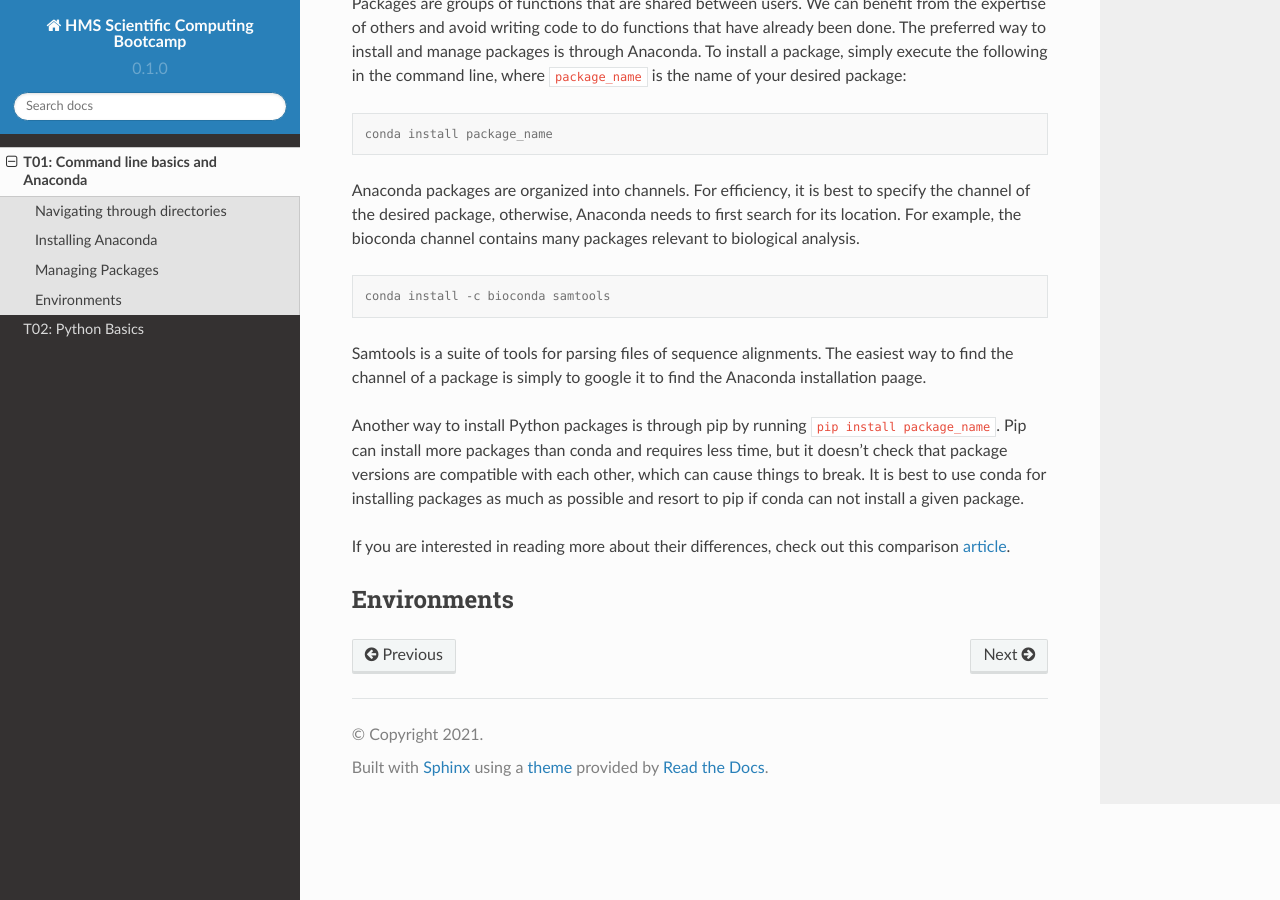
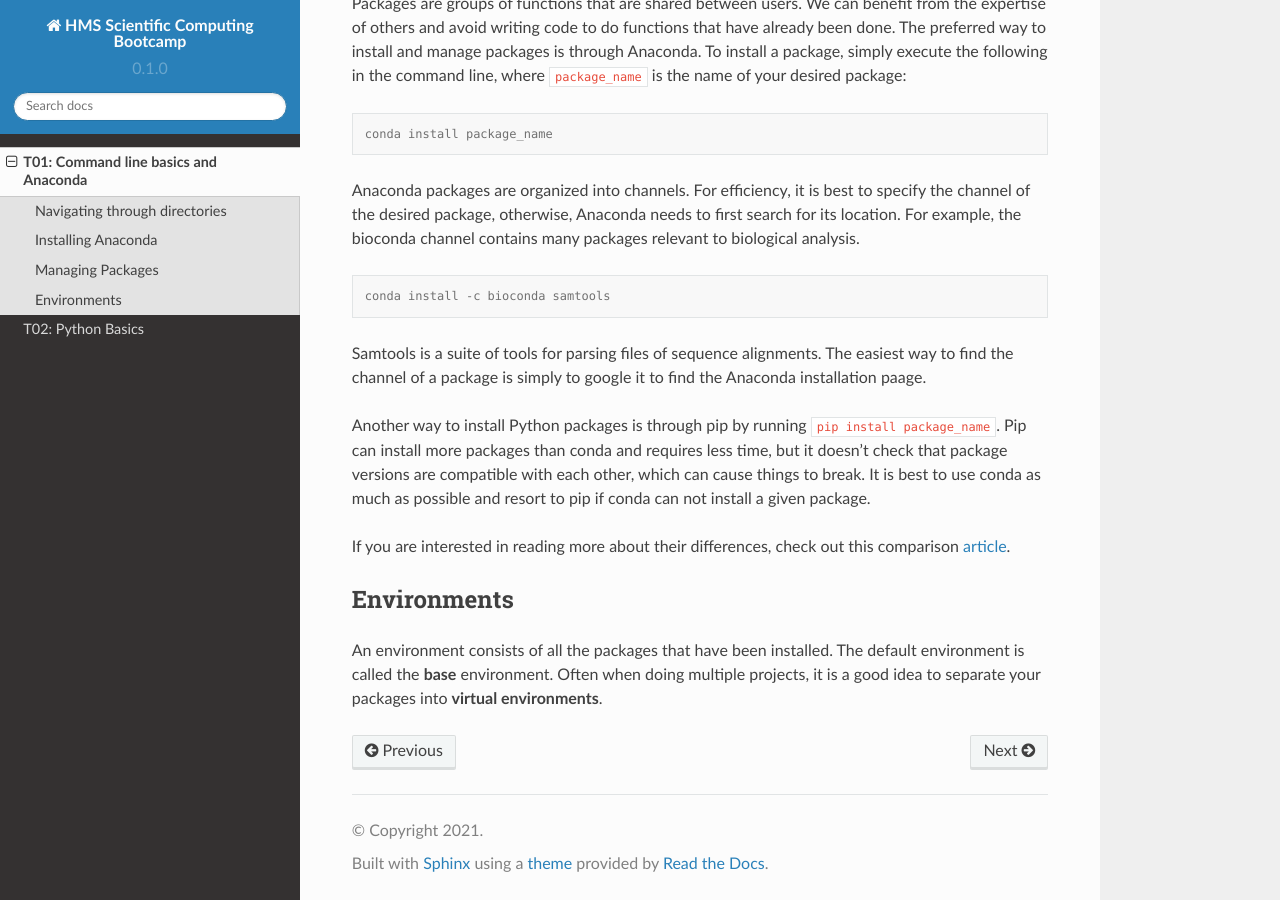
Before and after one commit to sanju99/hms_computing_bootcamp, a Sphinx documentation site: the page built from docs/source/t01.rst, in a window 1280 px wide and 900 px high, scrolled down 1499 px. Built offline with Sphinx 7.4.7 and the Read the Docs theme 2.0.0, drawn with Linux system fonts in a browser that asks for light colours.

Commit message:
Update t01.rst

```diff
--- a/docs/source/t01.rst
+++ b/docs/source/t01.rst
@@ -61,9 +61,12 @@ Anaconda packages are organized into channels. For efficiency, it is best to spe
 
 Samtools is a suite of tools for parsing files of sequence alignments. The easiest way to find the channel of a package is simply to google it to find the Anaconda installation paage.
 
-Another way to install Python packages is through pip by running ``pip install package_name``. Pip can install more packages than conda and requires less time, but it doesn't check that package versions are compatible with each other, which can cause things to break. It is best to use conda for installing packages as much as possible and resort to pip if conda can not install a given package.
+Another way to install Python packages is through pip by running ``pip install package_name``. Pip can install more packages than conda and requires less time, but it doesn't check that package versions are compatible with each other, which can cause things to break. It is best to use conda as much as possible and resort to pip if conda can not install a given package.
 
 If you are interested in reading more about their differences, check out this comparison `article <https://www.anaconda.com/blog/understanding-conda-and-pip>`_.
 
+
 Environments
 ----------------
+
+An environment consists of all the packages that have been installed. The default environment is called the **base** environment. Often when doing multiple projects, it is a good idea to separate your packages into **virtual environments**.
```
